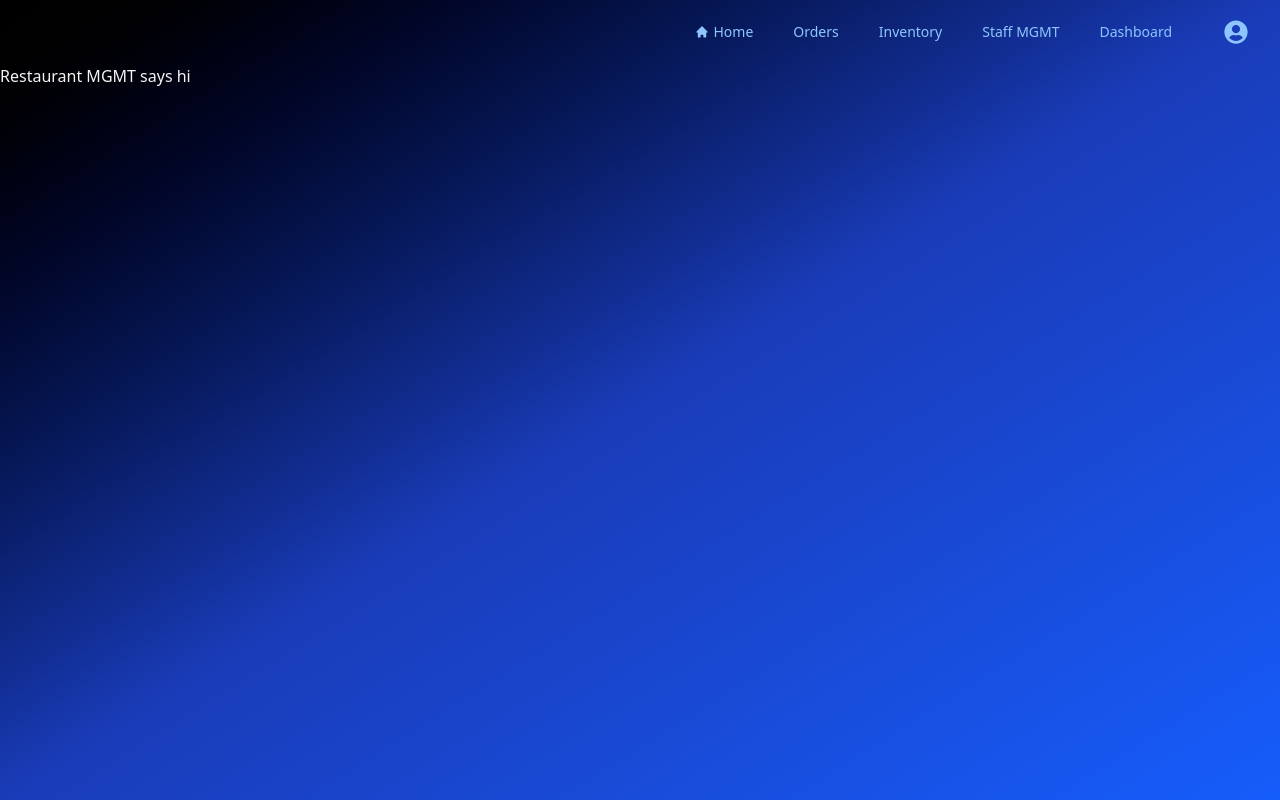
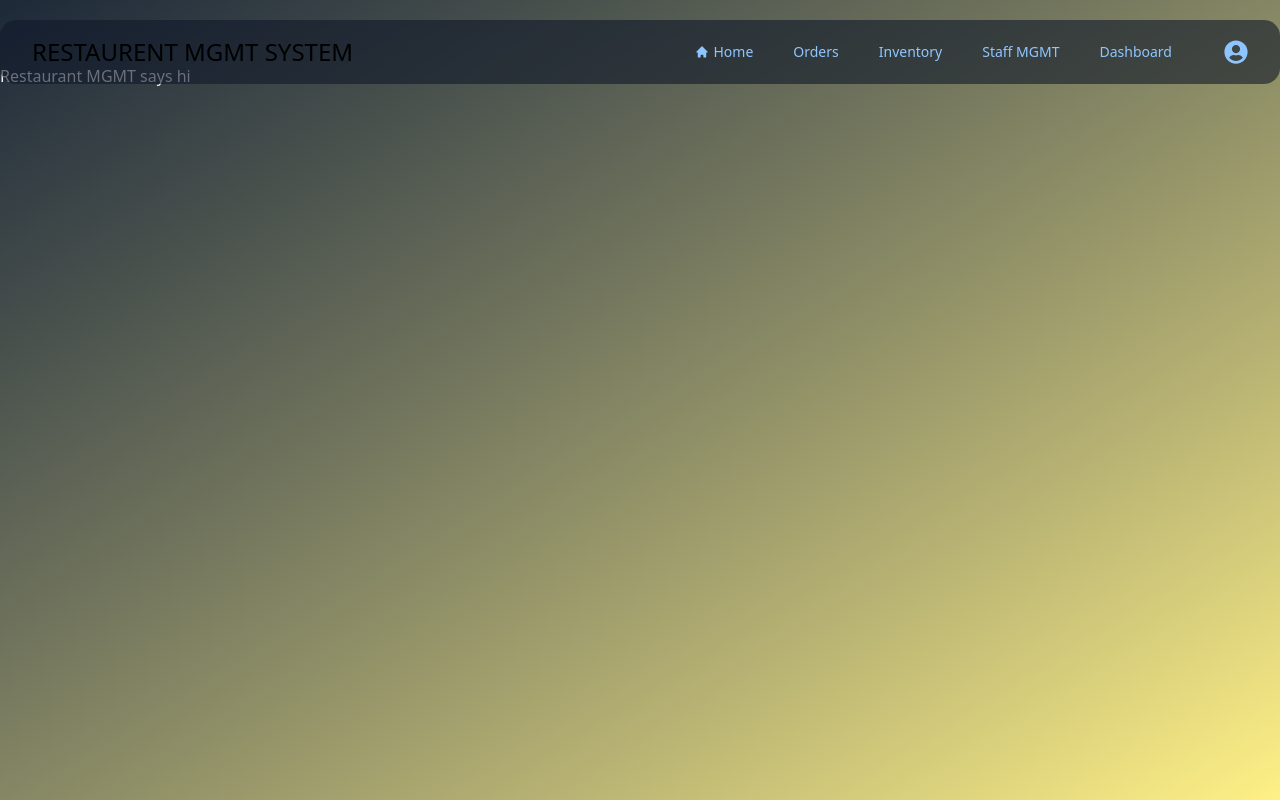
Before and after one commit to Gbarnes63/Restaurant-mgmt, a React (Vite) app in the folder restaurant-mgmt/: page / in a window 1280 px wide. Built offline with nearby package versions, Linux system fonts and the light colour scheme.

Commit message:
addjusted navbar and bg colours

```diff
--- a/restaurant-mgmt/src/App.jsx
+++ b/restaurant-mgmt/src/App.jsx
@@ -22,7 +22,7 @@ function App() {
     //only html goes in the return statment
     <>
   {/* rendering another component */}
-    <div className='min-h-screen transition-colors duration-500  bg-gradient-to-br from-black via-blue-800 to-blue-600 text-gray-100'>
+    <div className='min-h-screen transition-colors duration-500  bg-gradient-to-br from-gray-800 via-gray-750 to-yellow-200 text-gray-100'>
    <Navbar/>
     <h1 className='to be use if we decide to use tailwindcss for styling(i recommend it)'>Restaurant MGMT says hi</h1>
     </div>
--- a/restaurant-mgmt/src/components/Navbar.jsx
+++ b/restaurant-mgmt/src/components/Navbar.jsx
@@ -16,10 +16,10 @@ export default function Navbar() {
   ];
 //using tailwind css. Maybe tricky to read, but compared to regular css, is much quicker to implement
   return (
-    <nav className={` sticky top-0 z-50  text-black'} `}>
-      <div className="max-w-7xl mx-auto px-4 sm:px-6 lg:px-8">
+    <nav className={`  sticky top-5 z-50  text-black py-50'} `}>
+      <div className="bg-gray-900/60 rounded-2xl max-w-7xl mx-auto px-4 sm:px-6 lg:px-8">
         <div className="flex items-center justify-between h-16">
-
+          <h1 className="text-2xl">RESTAURENT MGMT SYSTEM</h1>
           <div className="flex-shrink-0 flex items-center">
             {/* space for potential logo */}
             {/* <img
```
